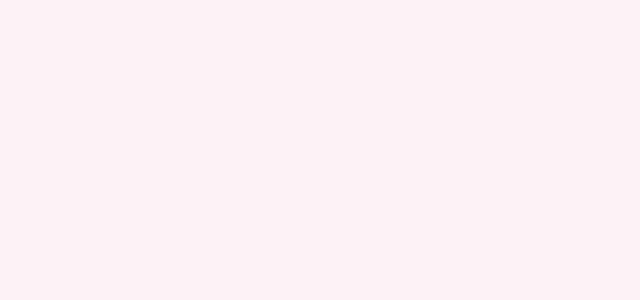
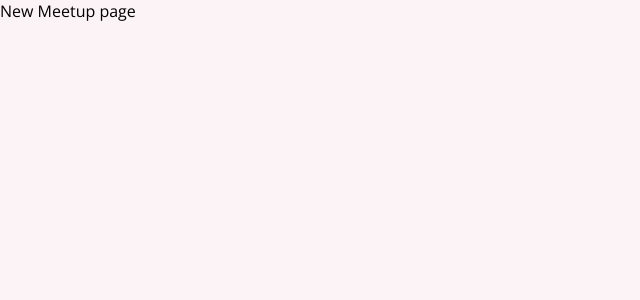
Before and after one commit to lucasspra/react-refresher-meetup-app, a React (Create React App) app: page /new-meetup in a window 1280 px wide. Shown: the top 300 px of the page, without its empty margins (0-640 px from the left). Built offline with nearby package versions, Linux system fonts and the light colour scheme.

Commit message:
Configure routing

```diff
--- a/package.json
+++ b/package.json
@@ -8,6 +8,7 @@
     "@testing-library/user-event": "^12.7.2",
     "react": "^17.0.1",
     "react-dom": "^17.0.1",
+    "react-router-dom": "^5.2.0",
     "react-scripts": "4.0.3",
     "web-vitals": "^1.1.0"
   },
--- a/src/App.js
+++ b/src/App.js
@@ -1,5 +1,27 @@
+import { Route, Switch } from "react-router";
+
+import AllMeetupsPage from "./pages/AllMeetups";
+import FavoritesPage from "./pages/Favorites";
+import NewMeetupPage from "./pages/NewMeetUp";
+
 function App() {
-  return <div></div>;
+  return (
+    <div>
+      <Switch>
+        <Route path="/" exact>
+          <AllMeetupsPage />
+        </Route>
+
+        <Route path="/new-meetup">
+          <NewMeetupPage />
+        </Route>
+
+        <Route path="/favorites">
+          <FavoritesPage />
+        </Route>
+      </Switch>
+    </div>
+  );
 }
 
 export default App;
--- a/src/index.js
+++ b/src/index.js
@@ -1,7 +1,13 @@
-import React from 'react';
-import ReactDOM from 'react-dom';
+import React from "react";
+import ReactDOM from "react-dom";
+import { BrowserRouter } from "react-router-dom";
 
-import './index.css';
-import App from './App';
+import "./index.css";
+import App from "./App";
 
-ReactDOM.render(<App />, document.getElementById('root'));
+ReactDOM.render(
+  <BrowserRouter>
+    <App />
+  </BrowserRouter>,
+  document.getElementById("root")
+);
--- /dev/null
+++ b/src/pages/AllMeetups.jsx
@@ -0,0 +1,5 @@
+function AllMeetupsPage() {
+  return <div>All Meetups page</div>;
+}
+
+export default AllMeetupsPage;
--- /dev/null
+++ b/src/pages/Favorites.jsx
@@ -0,0 +1,5 @@
+function FavoritesPage() {
+  return <div>Favorites page</div>;
+}
+
+export default FavoritesPage;
--- /dev/null
+++ b/src/pages/NewMeetUp.jsx
@@ -0,0 +1,5 @@
+function NewMeetupPage() {
+  return <div>New Meetup page</div>;
+}
+
+export default NewMeetupPage;
```
Also changed, not shown: 2 other files (tests, documents, lock files or other folders).
